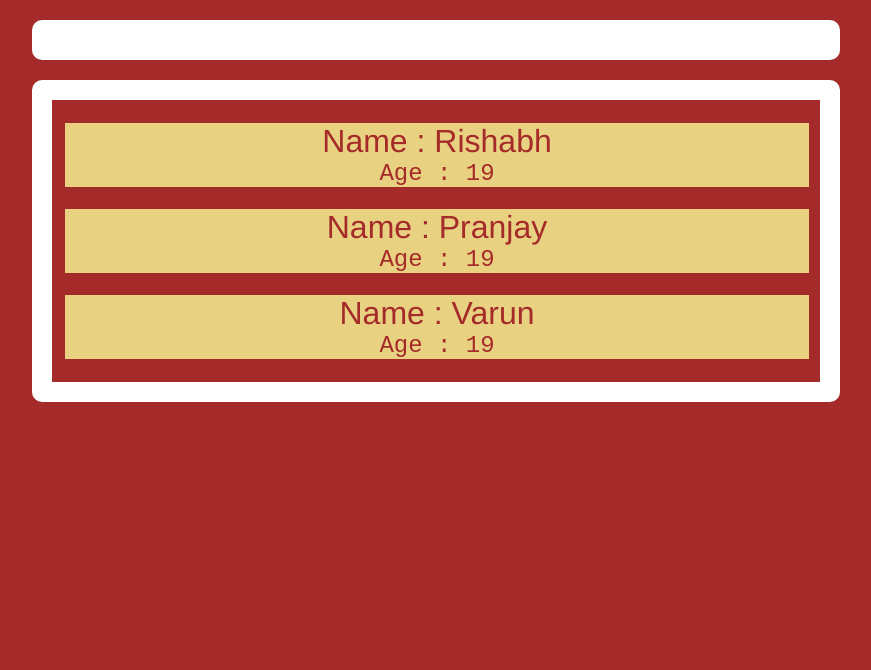
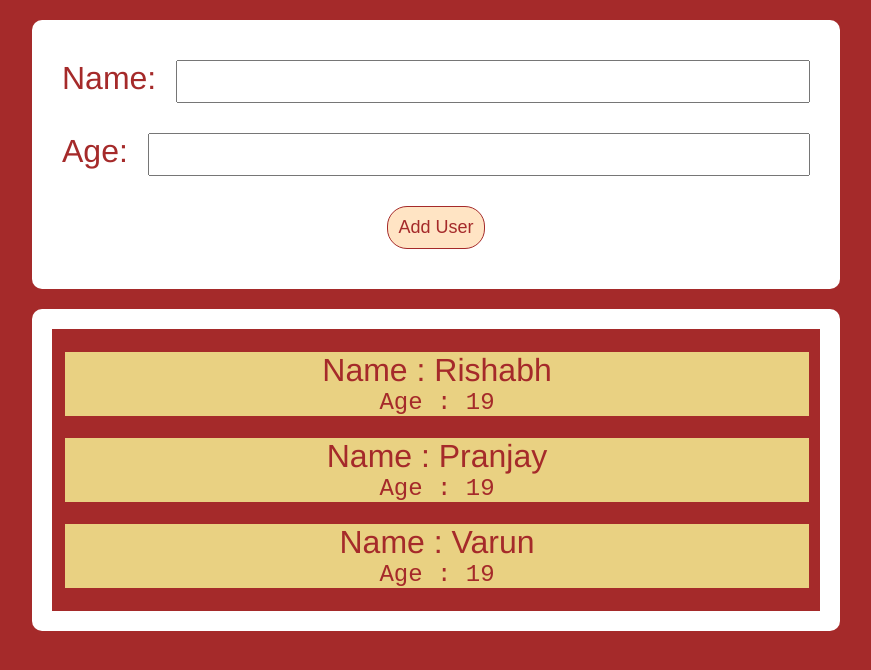
Before and after one commit to rishabhgl/dummy-register-form, a React (Create React App) app: page / in a window 1280 px wide. Shown: the top 670 px of the page, without its empty margins (204-1075 px from the left). Built offline with nearby package versions, Linux system fonts and the light colour scheme.

Commit message:
finished form component

```diff
--- a/src/components/UserForm.js
+++ b/src/components/UserForm.js
@@ -1,7 +1,47 @@
 import formStyles from './UserForm.module.css';
+import { useState } from 'react';
 
-const UserForm = () => {
-    return ( <div></div> );
+const UserForm = (props) => {
+
+    const [enteredName, setName] = useState('');
+    const [enteredAge, setAge] = useState('');
+
+    const submitHandler = event => {
+        event.preventDefault();
+        const userDetails = {
+            name: enteredName,
+            age: Number(enteredAge)
+        }
+        setName('');
+        setAge('');
+        props.onUserAdded(userDetails);
+    }
+
+    const nameChangeHandler = event => {
+        setName(event.target.value);
+    }
+
+    const ageChangeHandler = event => {
+        setAge(event.target.value);
+    }
+
+    return (<div className={formStyles.userForm}>
+        <form onSubmit={submitHandler}>
+            <div className={formStyles.userInputs}>
+                <div className={formStyles.field}>
+                    <label>Name:</label>
+                    <input type="text" value={enteredName} onChange={nameChangeHandler} />
+                </div>
+                <div className={formStyles.field}>
+                    <label>Age:</label>
+                    <input type="numeric" value={enteredAge} onChange={ageChangeHandler} />
+                </div>
+            </div>
+            <div className={formStyles.action}>
+                <button type="submit"> Add User</button>
+            </div>
+        </form>
+    </div>);
 }
 
 export default UserForm;
--- a/src/components/UserForm.module.css
+++ b/src/components/UserForm.module.css
@@ -0,0 +1,44 @@
+.user-form{
+    display:flex;
+    flex-direction: column;
+}
+
+.field{
+    margin:10px auto;
+    display: flex;
+    flex-direction: row;
+    flex-wrap: wrap;
+}
+
+.field label{
+    color: brown;
+    padding: 10px;
+    font-family: 'Franklin Gothic Medium', 'Arial Narrow', Arial, sans-serif;
+    font-style: bolder;
+    font-size: xx-large;
+}
+
+.field input{
+    color: brown;
+    margin: 10px;
+    font-size: xx-large;
+    flex:1;
+}
+
+.action{
+    margin:20px;
+}
+
+.action button{
+    background-color: bisque;
+    color: brown;
+    font-size: large;
+    padding:10px;
+    border: 1px solid brown;
+    border-radius: 20px;
+}
+
+.action button:hover{
+    background-color: brown;
+    color: bisque;
+}
```
